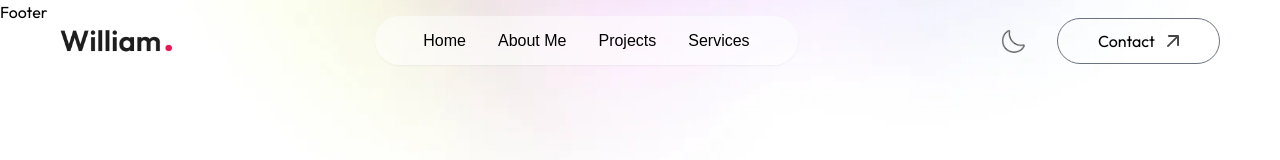
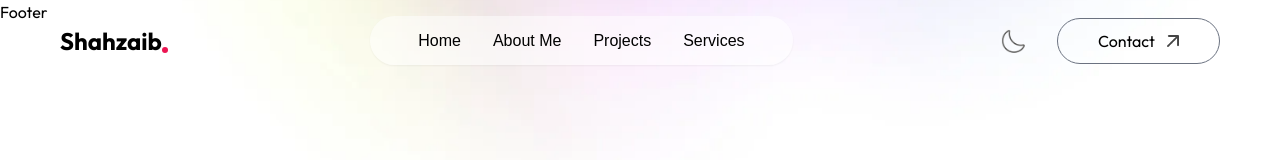
Before and after one commit to MuhammadShahzaibAfzal/MyPortfolio, a Next.js app: page / in a window 1280 px wide. Shown: the top 160 px of the page. Built offline with nearby package versions, Linux system fonts and the light colour scheme; a web font is replaced by a local one.

Commit message:
update logo

```diff
--- a/src/app/globals.css
+++ b/src/app/globals.css
@@ -7,3 +7,17 @@
   margin: 0 auto;
   padding: 0 20px;
 }
+
+.logo {
+  position: relative;
+}
+.logo::after {
+  content: "";
+  position: absolute;
+  width: 6px;
+  height: 6px;
+  background-color: #ec1552;
+  border-radius: 100%;
+  bottom: 4px;
+  right: -6px;
+}
--- a/src/components/common/navbar.tsx
+++ b/src/components/common/navbar.tsx
@@ -17,7 +17,7 @@ const Navbar = () => {
       <header className="w-full fixed  z-10 py-4">
         <nav className="flex container justify-between items-center">
           <a href="#top">
-            <Image src={assets.logo} alt="Shahzaib's Portfolio Logo" className="w-28" />
+            <h1 className="text-2xl font-bold logo">Shahzaib</h1>
           </a>
 
           <ul className="hidden md:flex px-12 py-3 rounded-full gap-6 lg:gap-8 bg-white shadow-sm bg-opacity-50">
```
